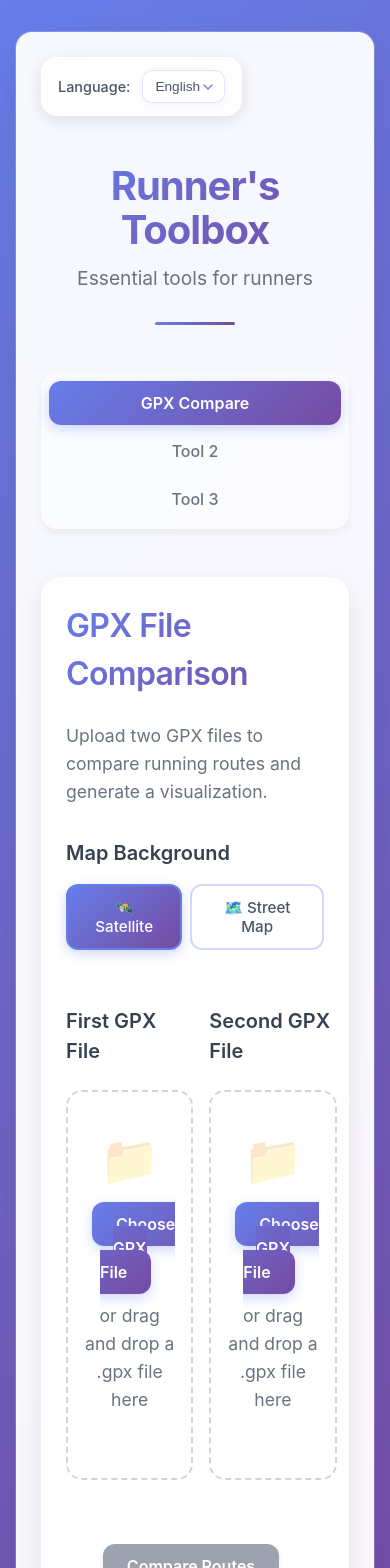
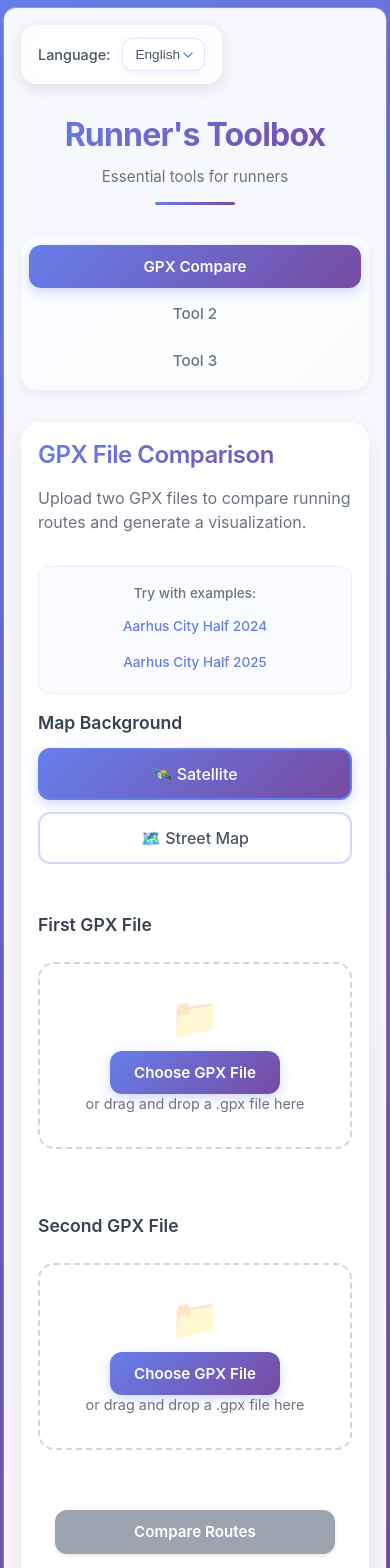
Before and after one commit to thomasaedk/runners-toolbox, a React (Vite) app: page / in a window 390 px wide. Shown: the top 1568 px of the page. Built offline with nearby package versions, Linux system fonts and the light colour scheme.

Commit message:
Mobile-friendly styling, add gpx example links

```diff
--- a/src/App.css
+++ b/src/App.css
@@ -361,6 +361,59 @@ body {
   box-shadow: 0 4px 12px rgba(102, 126, 234, 0.3);
 }
 
+/* Ensure proper touch targets on mobile */
+@media (hover: none) and (pointer: coarse) {
+  .upload-button,
+  .map-type-button,
+  .tab,
+  .language-select {
+    min-height: 44px;
+    min-width: 44px;
+  }
+}
+
+/* Example files section */
+.example-files {
+  display: flex;
+  align-items: center;
+  gap: 0.75rem;
+  margin: 1.5rem 0;
+  padding: 1rem 1.25rem;
+  background: rgba(102, 126, 234, 0.03);
+  border: 1px solid rgba(102, 126, 234, 0.1);
+  border-radius: 12px;
+  font-size: 0.9rem;
+  flex-wrap: wrap;
+}
+
+.example-files-label {
+  color: #6b7280;
+  font-weight: 500;
+  white-space: nowrap;
+}
+
+.example-link {
+  color: #667eea;
+  text-decoration: none;
+  font-weight: 500;
+  transition: all 0.2s ease;
+  padding: 0.25rem 0.5rem;
+  border-radius: 6px;
+  position: relative;
+}
+
+.example-link:hover {
+  color: #5a67d8;
+  background: rgba(102, 126, 234, 0.08);
+  text-decoration: underline;
+}
+
+.example-separator {
+  color: #d1d5db;
+  font-weight: 300;
+  margin: 0 0.25rem;
+}
+
 /* Additional styling for headings */
 .tool-container h3 {
   color: #374151;
@@ -370,36 +423,196 @@ body {
   margin-top: 1.5rem;
 }
 
+/* Button container */
+.button-container {
+  text-align: center;
+  margin: 2rem 0;
+  display: flex;
+  gap: 1rem;
+  justify-content: center;
+  flex-wrap: wrap;
+}
+
+/* File upload grid layout */
+.file-upload-grid {
+  display: grid;
+  grid-template-columns: 1fr 1fr;
+  gap: 1rem;
+  margin: 2rem 0;
+}
+
 /* Mobile responsiveness */
 @media (max-width: 768px) {
+  #root {
+    padding: 1rem 0.5rem;
+  }
+
   .app {
     padding: 1.5rem;
     border-radius: 16px;
+  }
+
+  .app-header {
+    margin-bottom: 2rem;
+    padding: 1rem 0;
   }
 
   .app-header h1 {
     font-size: 2.5rem;
   }
 
+  .app-header p {
+    font-size: 1rem;
+  }
+
   .tabs {
     flex-direction: column;
     gap: 0.25rem;
+    margin-bottom: 2rem;
   }
 
   .tab {
     padding: 0.75rem 1.5rem;
+    font-size: 0.95rem;
   }
 
   .tool-container {
     padding: 1.5rem;
   }
 
+  .tool-container h2 {
+    font-size: 1.75rem;
+    margin-bottom: 1rem;
+  }
+
+  .tool-container h3 {
+    font-size: 1.1rem;
+    margin-top: 1rem;
+    margin-bottom: 0.75rem;
+  }
+
+  .file-upload-grid {
+    grid-template-columns: 1fr;
+    gap: 1.5rem;
+    margin: 1.5rem 0;
+  }
+
   .file-upload-area {
     padding: 2rem 1rem;
   }
 
+  .file-upload-area::before {
+    font-size: 2.5rem;
+    margin-bottom: 0.75rem;
+  }
+
+  .upload-button {
+    padding: 0.875rem 1.75rem;
+    margin: 0.5rem;
+    font-size: 0.95rem;
+    min-height: 44px; /* Ensure minimum touch target size */
+  }
+
+  .map-type-toggle {
+    flex-direction: column;
+    gap: 0.75rem;
+  }
+
+  .map-type-button {
+    padding: 1rem 1.5rem;
+    font-size: 1rem;
+    min-height: 44px; /* Ensure minimum touch target size */
+  }
+
+  .file-info {
+    padding: 1rem;
+    font-size: 0.9rem;
+  }
+
+  .result-image {
+    margin: 1.5rem auto;
+  }
+
+  .example-files {
+    padding: 0.875rem 1rem;
+    margin: 1rem 0;
+    font-size: 0.85rem;
+    justify-content: center;
+  }
+
+  .example-files-label {
+    font-size: 0.85rem;
+  }
+}
+
+@media (max-width: 480px) {
+  #root {
+    padding: 0.5rem 0.25rem;
+  }
+
+  .app {
+    padding: 1rem;
+    border-radius: 12px;
+  }
+
+  .app-header h1 {
+    font-size: 2rem;
+    line-height: 1.2;
+  }
+
+  .app-header p {
+    font-size: 0.95rem;
+  }
+
+  .tool-container {
+    padding: 1rem;
+  }
+
+  .tool-container h2 {
+    font-size: 1.5rem;
+    line-height: 1.3;
+  }
+
+  .tool-container p {
+    font-size: 1rem;
+    line-height: 1.5;
+  }
+
+  .file-upload-area {
+    padding: 1.5rem 0.75rem;
+  }
+
+  .file-upload-area p {
+    font-size: 0.9rem;
+    margin: 0.5rem 0;
+  }
+
   .upload-button {
     padding: 0.75rem 1.5rem;
-    margin: 0.5rem;
+    margin: 0.25rem;
+    width: 100%;
+    max-width: 280px;
+  }
+
+  .map-type-button {
+    padding: 0.875rem 1.25rem;
+  }
+
+  .button-container {
+    flex-direction: column;
+    align-items: center;
+    gap: 0.75rem;
+  }
+
+  .example-files {
+    flex-direction: column;
+    align-items: center;
+    gap: 0.5rem;
+    text-align: center;
+    padding: 1rem 0.75rem;
+  }
+
+  .example-separator {
+    display: none;
   }
 }
--- a/src/components/GpxCompareTool.jsx
+++ b/src/components/GpxCompareTool.jsx
@@ -147,6 +147,30 @@ function GpxCompareTool() {
       <h2>{t('gpxCompare.title')}</h2>
       <p>{t('gpxCompare.description')}</p>
 
+      {/* Example GPX Files */}
+      <div className="example-files">
+        <span className="example-files-label">Try with examples:</span>
+        <a
+          href="https://connect.garmin.com/modern/proxy/course-service/course/gpx/278051153"
+          className="example-link"
+          target="_blank"
+          rel="noopener noreferrer"
+          download="aarhus-city-half-2024.gpx"
+        >
+          Aarhus City Half 2024
+        </a>
+        <span className="example-separator">•</span>
+        <a
+          href="https://connect.garmin.com/modern/proxy/course-service/course/gpx/356705289"
+          className="example-link"
+          target="_blank"
+          rel="noopener noreferrer"
+          download="aarhus-city-half-2025.gpx"
+        >
+          Aarhus City Half 2025
+        </a>
+      </div>
+
       {/* Map Type Toggle */}
       <div style={{ marginBottom: '2rem' }}>
         <h3>{t('gpxCompare.mapBackground')}</h3>
@@ -166,7 +190,7 @@ function GpxCompareTool() {
         </div>
       </div>
 
-      <div style={{ display: 'grid', gridTemplateColumns: '1fr 1fr', gap: '1rem' }}>
+      <div className="file-upload-grid">
         <div>
           <h3>{t('gpxCompare.firstFile')}</h3>
           <div
@@ -230,12 +254,11 @@ function GpxCompareTool() {
         </div>
       </div>
 
-      <div style={{ textAlign: 'center', margin: '2rem 0' }}>
+      <div className="button-container">
         <button
           className="upload-button"
           onClick={handleCompare}
           disabled={!files.file1 || !files.file2 || loading}
-          style={{ marginRight: '1rem' }}
         >
           {loading ? t('gpxCompare.processing') : t('gpxCompare.compare')}
         </button>
```
